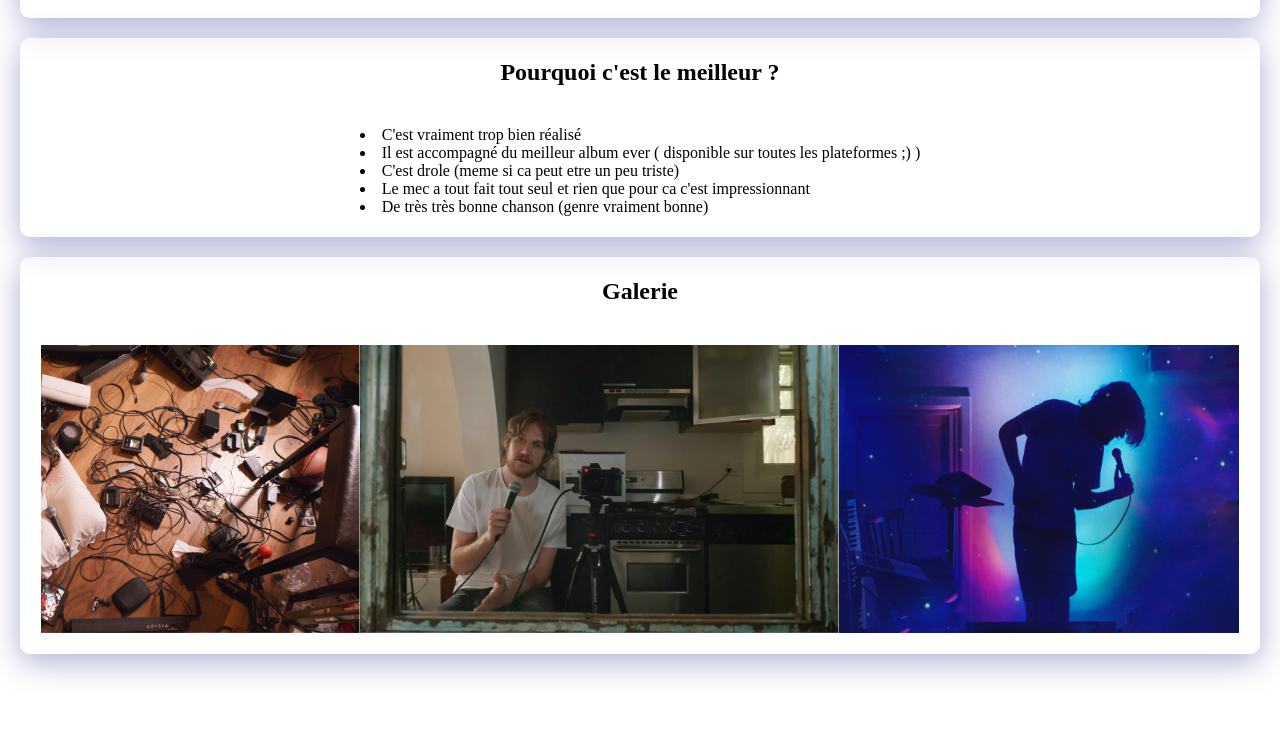
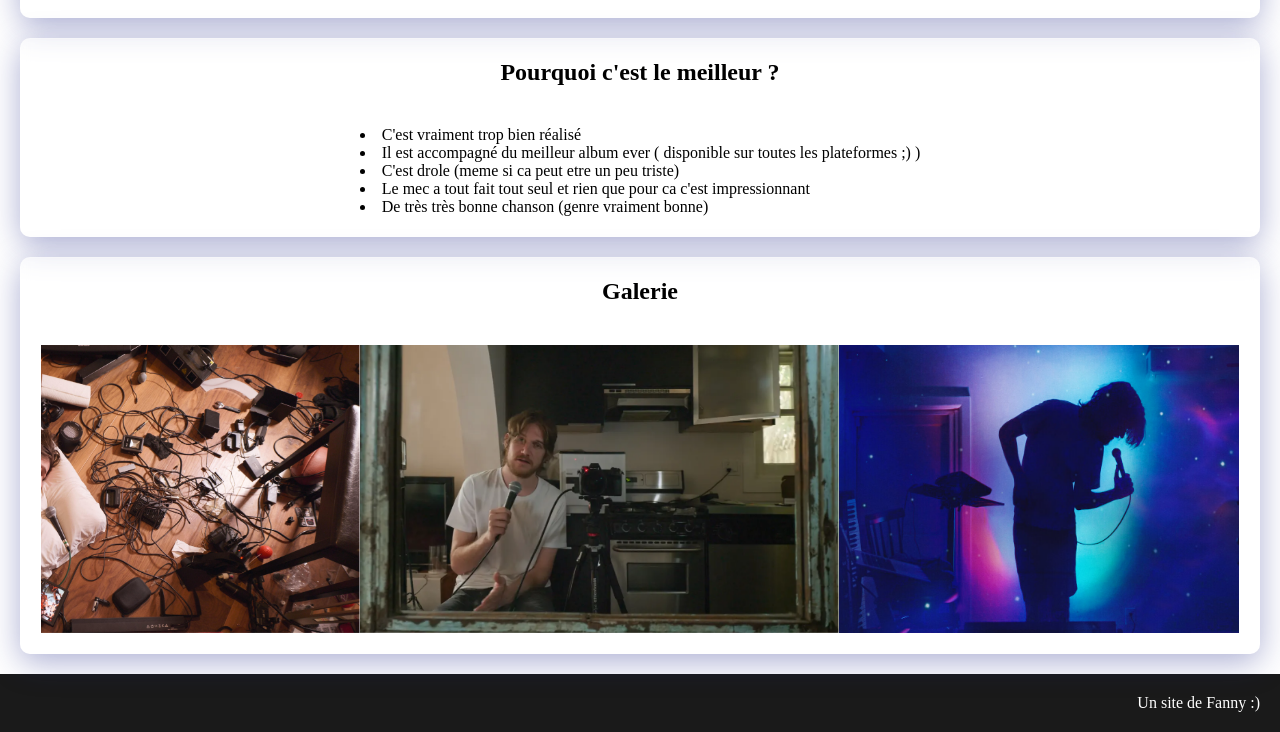
Before and after one commit to FannyGautierr/site_passion, a plain HTML site: page index.html in a window 1280 px wide. Shown: the part 689-1421 px from the top of the page. Before the commit the page ends 1363 px from the top, so only its background shows below. Drawn offline with Linux system fonts and the light colour scheme.

Commit message:
:sparkles: ADD ajout d'un footer+son css

```diff
--- a/index.html
+++ b/index.html
@@ -9,9 +9,9 @@
 </head>
 <header class="navbar">
     <h3>Pourquoi Inside de Bo Burnham est le meilleur spectacle ever ? </h3>
-    <a href="part1"><li class="navigation">Qu'est ce que c'est ?</li></a>
-    <a href="part2"><li class="navigation">Pourquoi c'est le meilleur ?</li></a>
-    <a href="part3"><li class="navigation">Galerie</li></a>
+    <a href="#part1"><li class="navigation">Qu'est ce que c'est ?</li></a>
+    <a href="#part2"><li class="navigation">Pourquoi c'est le meilleur ?</li></a>
+    <a href="#part3"><li class="navigation">Galerie</li></a>
 </header>
 <body>
     <section id="part1" class="section"><h1>Qu'est ce que c'est ?</h1>
@@ -38,5 +38,8 @@
             <img src="img/boBurhman.jpeg" alt="" class="imggalerie">
         </div>
     </section>
+    <footer>
+        <p>Un site de Fanny :)</p>
+    </footer>
 </body>
 </html>
--- a/style.css
+++ b/style.css
@@ -67,3 +67,13 @@ gap:40px
 .listedeTruc{
     list-style: disc;
 }
+
+footer{
+    background-color:#1A1A1A;
+    color: white;
+    padding: 20px;
+    display: flex;
+    justify-content: flex-end;
+    align-items: flex-end;
+
+}
```
